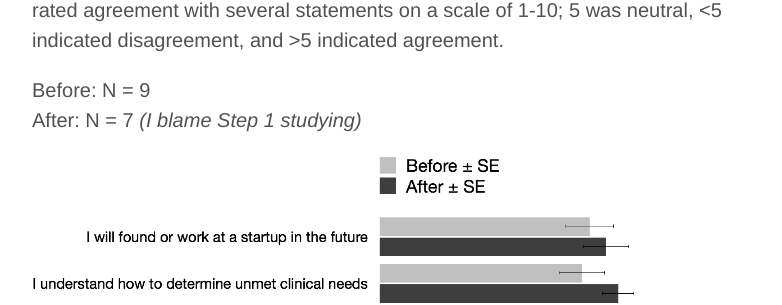
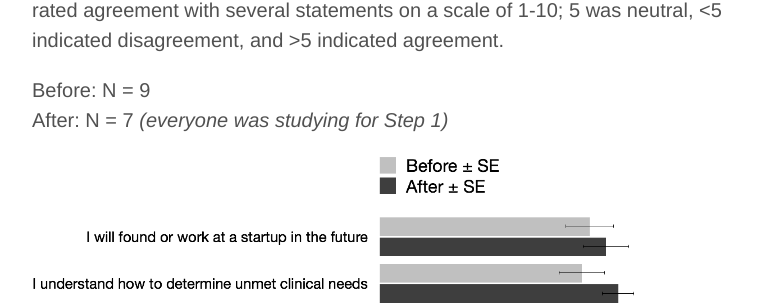
Before and after one commit to erikr/erikr.github.io, a Jekyll site: the page built from iemed.md, in a window 1280 px wide and 900 px high, scrolled down 3996 px. Shown: the part 151-456 px from the top of the window, without its empty margins (248-1030 px from the left). Built offline with Jekyll 4.4.1, drawn with Linux system fonts in a browser that asks for light colours; nearby versions of some CDN libraries.

Commit message:
revised iemed.md with James' suggestions

```diff
--- a/iemed.md
+++ b/iemed.md
@@ -103,7 +103,7 @@ Tech innovation as a faculty member | [Felmont Eaves, MD](http://www.surgery.emo
 Last year we administered a questionnaire before and after the course. Students rated agreement with several statements on a scale of 1-10; 5 was neutral, <5 indicated disagreement, and >5 indicated agreement.
 
 Before: N = 9<br>
-After: N = 7 *(I blame Step 1 studying)*
+After: N = 7 *(everyone was studying for Step 1)*
 
 <img src="/images/iemed2014_fig1.png" width="1500px" />
 
```
Also changed, not shown: 2014_iemed.md (renamed from iemed2014.md).
